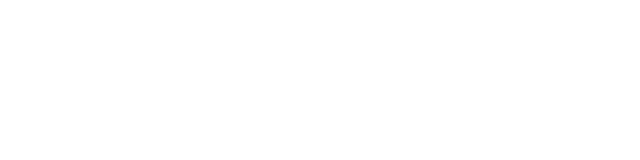
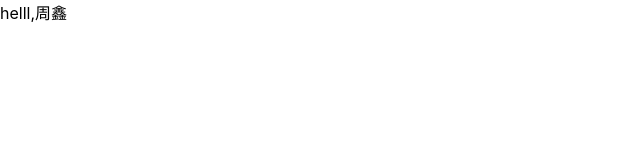
Before and after one commit to zx772408934/zeropurchase, a React (Create React App) app: page /about in a window 1280 px wide. Shown: the top 160 px of the page, without its empty margins (0-640 px from the left). Built offline with nearby package versions, Linux system fonts and the light colour scheme.

Commit message:
路由测试

```diff
--- a/package.json
+++ b/package.json
@@ -8,6 +8,7 @@
     "@testing-library/user-event": "^7.1.2",
     "react": "^16.13.1",
     "react-dom": "^16.13.1",
+    "react-router-dom": "^5.2.0",
     "react-scripts": "3.4.1"
   },
   "scripts": {
--- /dev/null
+++ b/src/About/About.js
@@ -0,0 +1,11 @@
+import React from 'react';
+export default class About extends React.Component{
+    render(){
+        return(
+           <div>
+                <div>helll,周鑫</div>
+                {this.props.children}
+           </div>
+        );
+    }
+}
--- /dev/null
+++ b/src/About/Other/Other.js
@@ -0,0 +1,10 @@
+import React from 'react';
+export default class Other extends React.Component{
+    render(){
+        return(
+            <div>
+                helll,axxxxxxxxxx
+            </div>
+        );
+    }
+}
--- a/src/App.js
+++ b/src/App.js
@@ -1,33 +1,10 @@
 import React from 'react';
-// import logo from './logo.svg';
-// import './App.css';
+import Router from './router/router'
+import { render } from '@testing-library/react';
 
-class TestL extends React.Component{
-  constructor(props){
-    super(props);
-
-    console.log(this.props.value)
-  }
-  componentWillMount(){
-    console.log(11111)
-    setTimeout(() => {
-      console.log(2222222)
-    }, 2000);
-  }
-  componentDidMount(){
-    console.log(3333333333)
-  }
-  render(){
-    return false;
-  }
-}
-
-function App() {
-  return (
-    <div className="App">
-      <TestL value='11111'></TestL>
-    </div>
+function App(props){
+  return(
+    <Router></Router>
   );
 }
-
 export default App;
--- /dev/null
+++ b/src/Home/Home.js
@@ -0,0 +1,8 @@
+import React,{Component} from 'react'
+export default class Home extends Component{
+    render(){
+        return(
+            <div>hello,zx</div>
+        );
+    }
+}
--- /dev/null
+++ b/src/router/router.js
@@ -0,0 +1,19 @@
+import React from 'react'
+import Home from '../Home/Home'
+import About from '../About/About'
+import Other from '../About/Other/Other'
+import { BrowserRouter as Router ,Route } from 'react-router-dom'
+
+function router (){
+    return(
+        <Router>
+            <Route path="/home" component={Home}></Route>
+            <Route path="/about" render={()=>(
+                <About>
+                    <Route path="/about/other" component={Other}></Route>
+                </About>
+            )}></Route>
+        </Router>
+    );
+}
+export default router;
```
Also changed, not shown: 1 other file (tests, documents, lock files or other folders).
